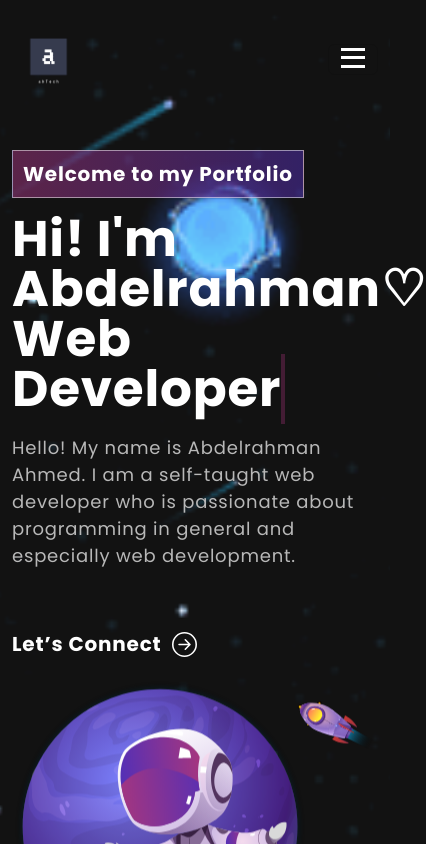
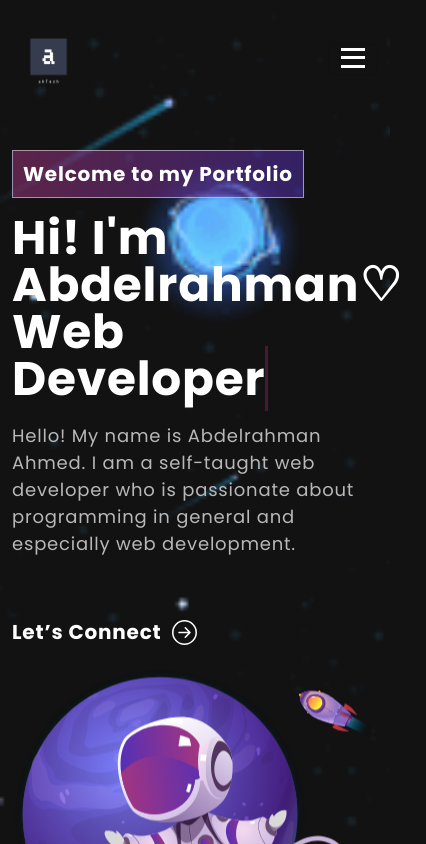
Before and after one commit to abdelrahman252/port, a React (Create React App) app: page / in a window 390 px wide. Shown: the top 844 px of the page, 426 px wide, since content can reach past the window. Built offline with nearby package versions, Linux system fonts and the light colour scheme.

Commit message:
Add files via upload

```diff
--- a/src/components/banner/banner.css
+++ b/src/components/banner/banner.css
@@ -102,7 +102,7 @@
 
 
     .banner h1 {
-        font-size: 50px;
+        font-size: 47px;
 
     }
 }
```
